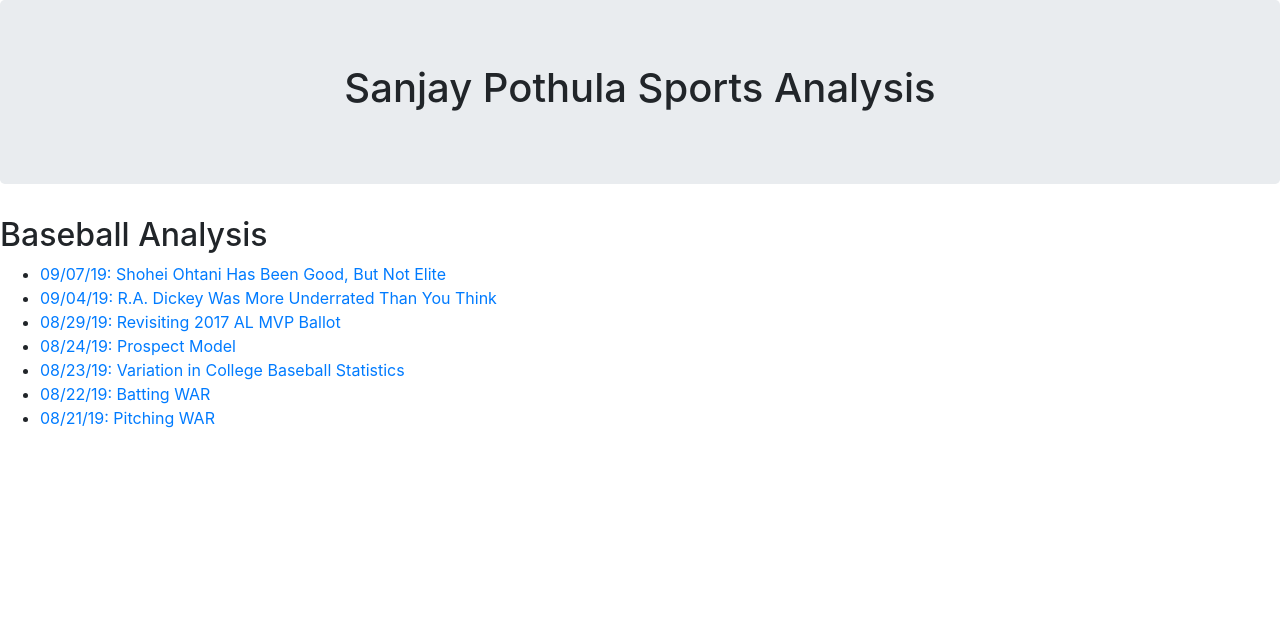
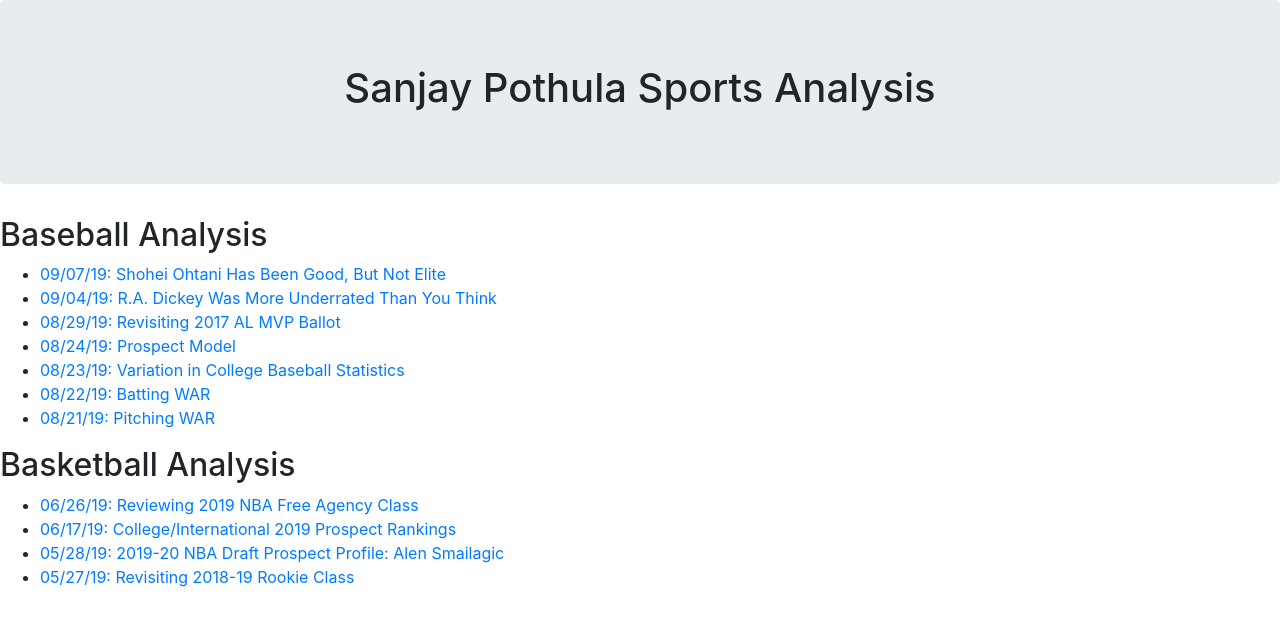
Before and after one commit to SanjayPothula/sanjaypothula.github.io, a plain HTML site: page index.html in a window 1280 px wide. Drawn offline with nearby package versions, Linux system fonts and the light colour scheme.

Commit message:
update index file

```diff
--- a/index.html
+++ b/index.html
@@ -26,6 +26,13 @@
 	<li><a href="batting_war.html">08/22/19: Batting WAR</a></li>
 	<li><a href="pitching_war.html">08/21/19: Pitching WAR</a></li>
 </ul>
+<h2>Basketball Analysis</h2>
+<ul>
+	<li><a href="pdf/freeagency2019.pdf">06/26/19: Reviewing 2019 NBA Free Agency Class</a></li>
+	<li><a href="pdf/college_draft_rankings.pdf">06/17/19: College/International 2019 Prospect Rankings</a></li>
+	<li><a href="pdf/alensmailagic.pdf">05/28/19: 2019-20 NBA Draft Prospect Profile: Alen Smailagic</a></li>
+	<li><a href="pdf/roy2019.pdf">05/27/19: Revisiting 2018-19 Rookie Class</a></li>
+</ul>
 </body>
 
 </html>
```
